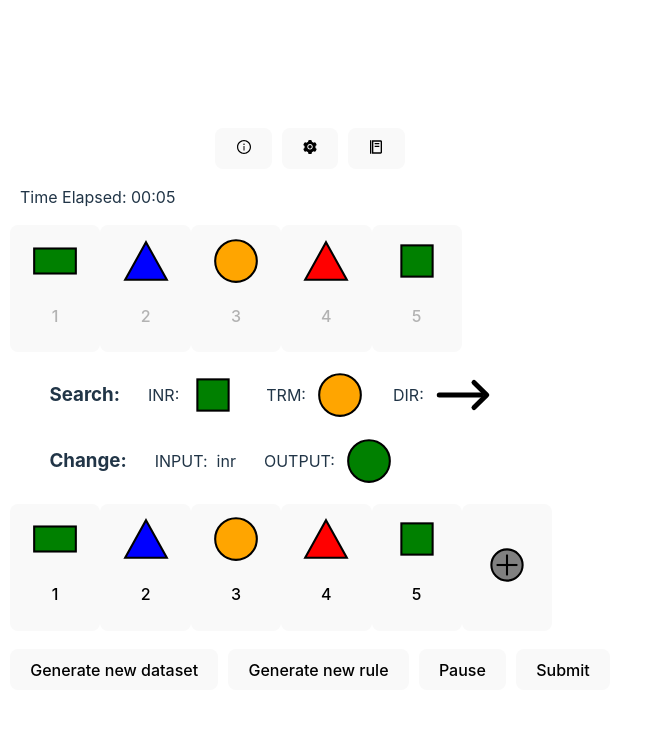
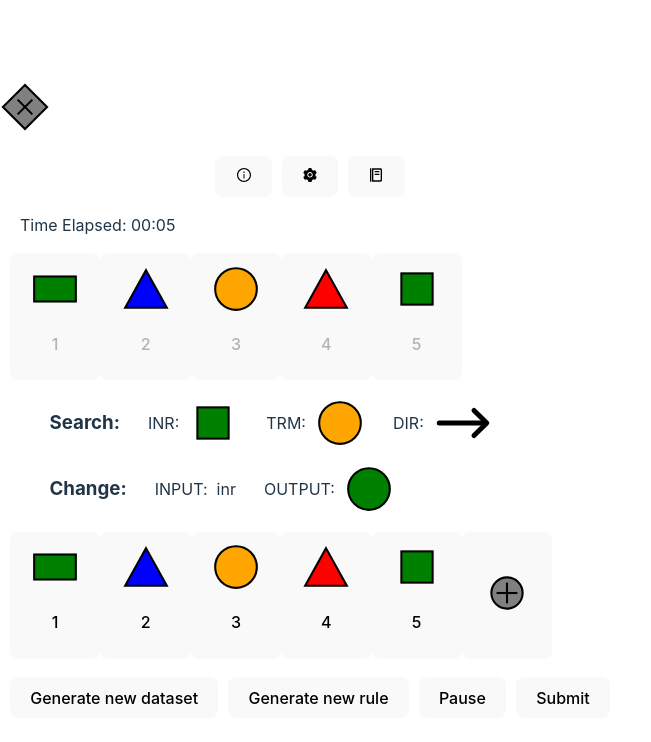
Before and after one commit to malekoa/search-and-change-app, a React (Vite) app: page / in a window 1280 px wide. Shown: the top 742 px of the page, without its empty margins (0-651 px from the left). Built offline with nearby package versions, Linux system fonts and the light colour scheme.

Commit message:
Added undefined visual to ItemSVG

```diff
--- a/src/App.jsx
+++ b/src/App.jsx
@@ -10,6 +10,8 @@ import ItemEditForm from "./components/Modal Components/ItemEditForm";
 import InfoSVG from "./components/SVGs/InfoSVG";
 import SettingsSVG from "./components/SVGs/SettingsSVG";
 import MenuSVG from "./components/SVGs/MenuSVG";
+
+import ItemSVG from "./components/SVGs/ItemSVG";
 
 import styles from "./App.module.css";
 import * as ph from "./utils.js";
@@ -183,6 +185,7 @@ function App() {
 
   return (
     <main>
+      <ItemSVG color={'grey'} shape={'undefined'} />
       {editModalData.isVisible && (
         <Modal onClose={hideEditModalHandler}>
           <ItemEditForm
--- a/src/components/SVGs/ItemSVG.jsx
+++ b/src/components/SVGs/ItemSVG.jsx
@@ -1,6 +1,6 @@
 function ItemSVG({ color, shape }) {
   return (
-    <svg
+      <svg
       width="50"
       height="50"
       viewBox="-120 -120 240 240"
@@ -12,8 +12,12 @@ function ItemSVG({ color, shape }) {
       {shape === "square" && <rect x="-75" y="-75" width="150" height="150" />}
       {shape === "rectangle" && <rect x="-100" y="-60" width="200" height="120" />}
       {shape === "triangle" && <polygon points="0 -90, 100 90, -100 90" />}
+      {shape === "undefined" && <g  transform="rotate(45)">
+        <rect x="-75" y="-75" width="150" height="150"/>
+        <line x1="-50" y1="0" x2="50" y2="0"/>
+        <line x1="0" y1="-50" x2="0" y2="50"/>
+        </g>}
     </svg>
+
   );
-}
-
-export default ItemSVG;
+}export default ItemSVG;
--- a/src/utils.js
+++ b/src/utils.js
@@ -18,26 +18,7 @@ export function generateRandomItems(count) {
     });
   }
   return items;
-}
-
-// export function generateRandomItems(count) {
-//   const colors = ["red", "blue", "green", "orange"];
-//   const shapes = ["square", "triangle", "rectangle", "circle"];
-//   while (true) {
-//     const items = Array.apply(null, Array(count)).map((x) => ({
-//       color: colors[Math.floor(Math.random() * colors.length)],
-//       shape: shapes[Math.floor(Math.random() * shapes.length)],
-//     }));
-//     if (itemListNotAllIdentical(items)) {
-//       return items;
-//     }
-//   }
-// }
-// export function itemListNotAllIdentical(itemList) {
-//   return !itemList.every(item=>itemEquals(item, itemList[0]))
-// } TODO Not working
-
-
+} // TODO: Add a check to make sure that the generated items are not identical, optimize this function by mapping instead of looping
 
 export function itemListEquals(itemList1, itemList2) {
   if (itemList1.length !== itemList2.length) {
```
